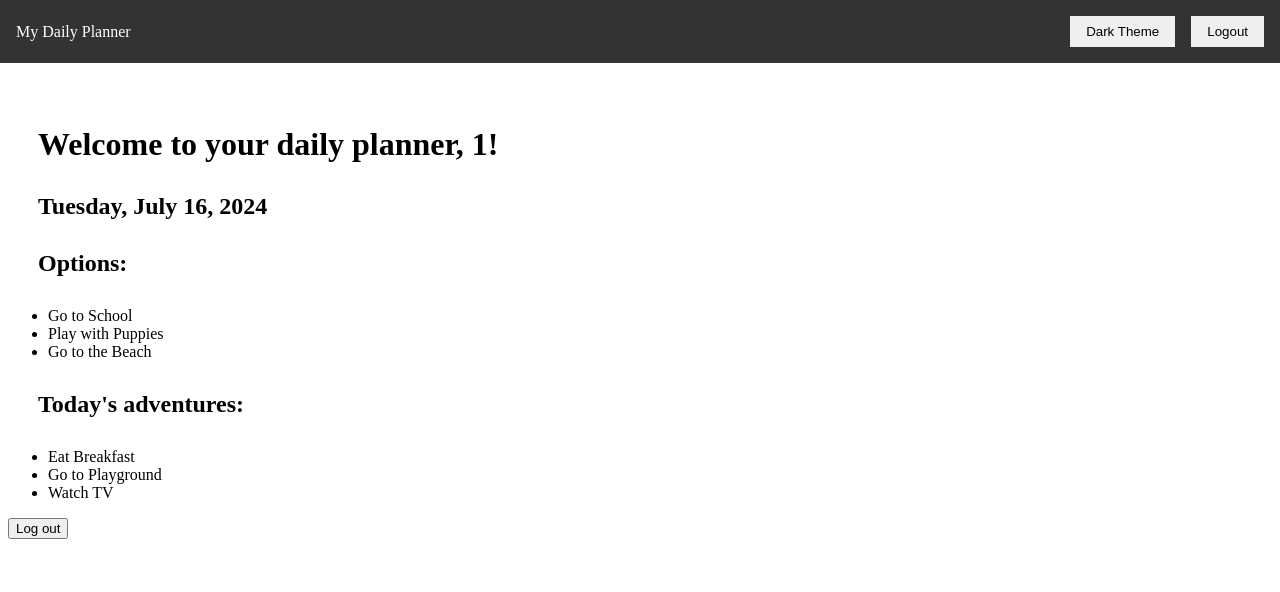
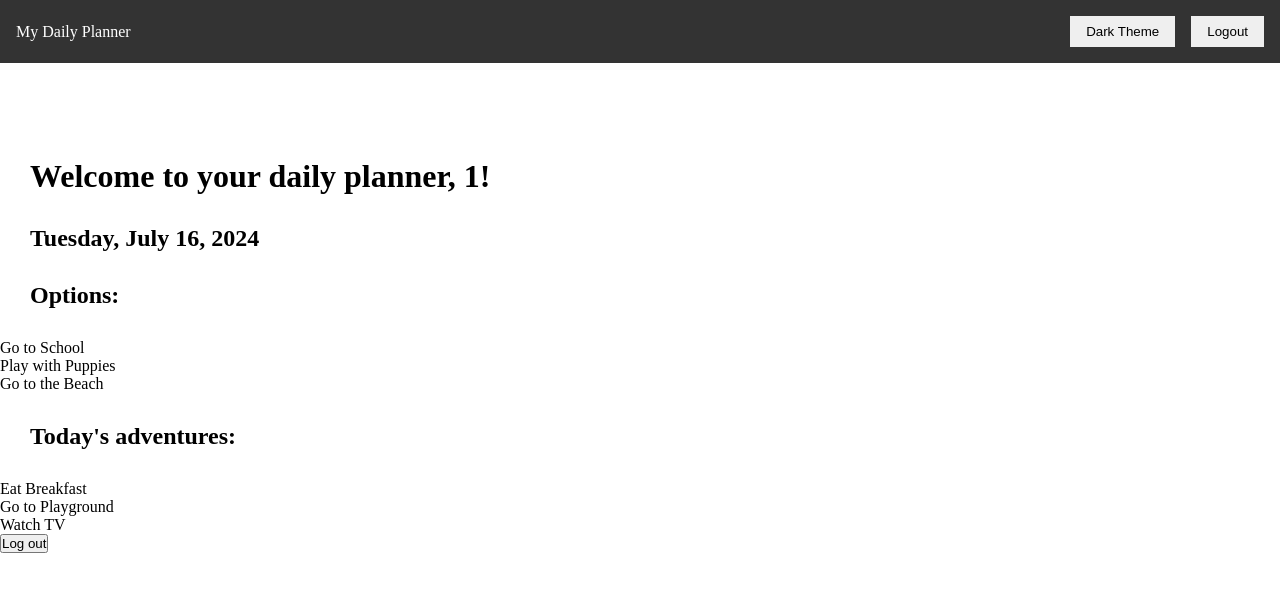
Before and after one commit to antivalse/day-planner, a React (Vite) app: page /today/1 in a window 1280 px wide. Shown: the top 592 px of the page. Built offline with nearby package versions, Linux system fonts and the light colour scheme; data requests are answered from the project's data file.

Commit message:
divided scss files in components, only universal styles in App.scss file

```diff
--- a/src/assets/scss/App.scss
+++ b/src/assets/scss/App.scss
@@ -1,38 +1,34 @@
 @import "_LoadingSpinner";
+@import "_LoginForm";
 @import "_Navbar";
+
+* {
+  margin: 0;
+  padding: 0;
+  box-sizing: border-box;
+}
+
+html,
+body {
+  height: 100%;
+  margin: 0;
+}
+
+#App {
+  display: flex;
+  flex-direction: column;
+  min-height: 100vh;
+}
+
+#container {
+  margin-top: 10%;
+}
 
 h1,
 h2 {
   margin: 30px;
 }
 
-#container {
-  margin-top: 10%;
-}
-
-form {
-  border: 1px solid black;
-  border-radius: 25px;
-  display: flex;
-  flex-direction: column;
-  align-items: center;
-  margin: 20px;
-  padding: 30px;
-  width: 30%;
-  label {
-    margin: 10px;
-    input {
-      border-radius: 20px;
-    }
-  }
-}
-
-#loading-container {
-  position: fixed;
-  top: 50%;
-  right: 50%;
-}
-
 .visually-hidden {
   display: none;
 }
--- a/src/assets/scss/_LoadingSpinner.scss
+++ b/src/assets/scss/_LoadingSpinner.scss
@@ -1,6 +1,9 @@
 #loading-container {
   display: flex;
   flex-direction: column;
+  position: fixed;
+  top: 50%;
+  right: 50%;
 }
 
 #loading-spinner-wrapper {
--- /dev/null
+++ b/src/assets/scss/_LoginForm.scss
@@ -0,0 +1,16 @@
+form {
+  border: 1px solid black;
+  border-radius: 25px;
+  display: flex;
+  flex-direction: column;
+  align-items: center;
+  margin: 20px;
+  padding: 30px;
+  width: 30%;
+  label {
+    margin: 10px;
+    input {
+      border-radius: 20px;
+    }
+  }
+}
--- a/src/contexts/ThemeContext.tsx
+++ b/src/contexts/ThemeContext.tsx
@@ -1,5 +1,5 @@
 /**
- * Theme Context
+ * Theme Context instance and Context Provider Function
  */
 
 import { createContext, useEffect, useState } from "react";
```
